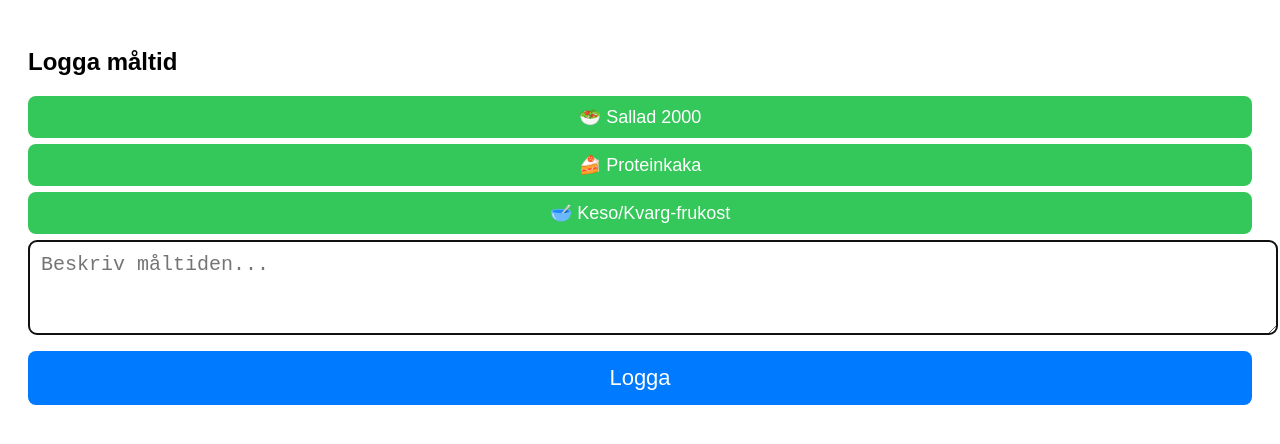
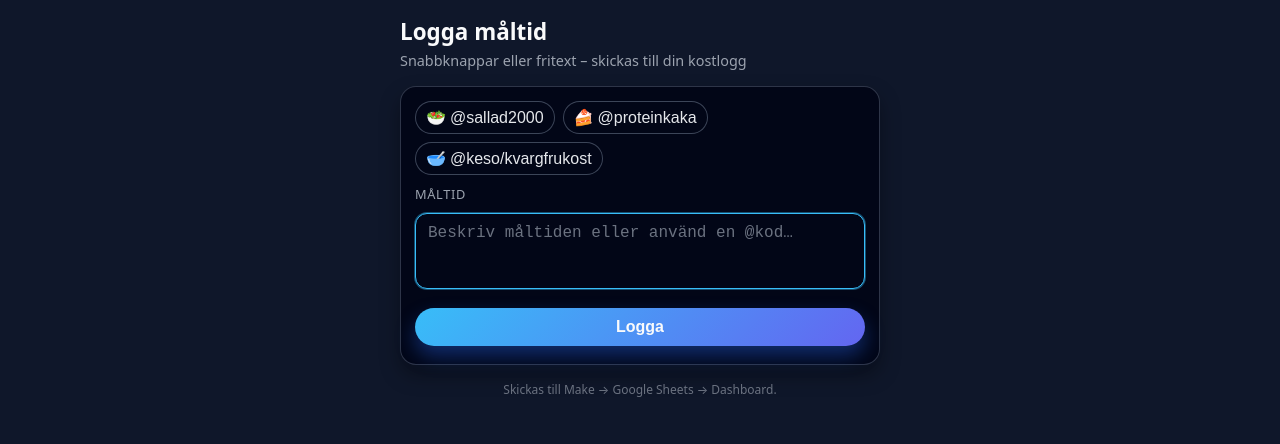
Before and after one commit to Effectgrad2/Kostlogg, a plain HTML site: page index.html in a window 1280 px wide. Drawn offline with Linux system fonts and the light colour scheme.

Commit message:
Update index.html

```diff
--- a/index.html
+++ b/index.html
@@ -6,85 +6,199 @@
   <title>Matlogg</title>
   <style>
     body {
-    font-family: sans-serif;
-    padding: 20px;
+      margin: 0;
+      font-family: system-ui, -apple-system, BlinkMacSystemFont, "Segoe UI", sans-serif;
+      background: #0f172a;
+      color: #f9fafb;
+      display: flex;
+      flex-direction: column;
+      align-items: stretch;
+      min-height: 100vh;
     }
+
+    .app {
+      max-width: 480px;
+      margin: 0 auto;
+      padding: 16px 16px 32px;
+    }
+
+    h1 {
+      font-size: 1.4rem;
+      margin: 0 0 4px;
+    }
+
+    .subtitle {
+      font-size: 0.9rem;
+      color: #9ca3af;
+      margin-bottom: 16px;
+    }
+
+    .card {
+      background: #020617;
+      border-radius: 16px;
+      padding: 14px 14px 18px;
+      box-shadow: 0 10px 20px rgba(0,0,0,0.35);
+      border: 1px solid rgba(148,163,184,0.3);
+      margin-bottom: 16px;
+    }
+
+    label {
+      font-size: 0.8rem;
+      text-transform: uppercase;
+      letter-spacing: 0.05em;
+      color: #9ca3af;
+      display: block;
+      margin-bottom: 6px;
+    }
+
     textarea {
       width: 100%;
-    font-size: 20px;
-    padding: 12px;
-    margin-bottom: 12px;
-    border-radius: 8px;
-    border: 1px solid #ccc;
+      font-size: 1rem;
+      padding: 10px 12px;
+      margin-top: 4px;
+      margin-bottom: 10px;
+      border-radius: 12px;
+      border: 1px solid rgba(148,163,184,0.5);
+      background: #020617;
+      color: #f9fafb;
+      box-sizing: border-box;
+      resize: none;
     }
-  button {
+
+    textarea::placeholder {
+      color: #6b7280;
+    }
+
+    textarea:focus {
+      outline: none;
+      border-color: #38bdf8;
+      box-shadow: 0 0 0 1px rgba(56,189,248,0.4);
+    }
+
+    .primary-btn {
       width: 100%;
-    font-size: 22px;
-    padding: 14px;
-    border-radius: 8px;
+      margin-top: 4px;
       border: none;
-    color: white;
-    background-color: #007AFF;
+      border-radius: 999px;
+      padding: 10px 14px;
+      font-size: 1rem;
+      font-weight: 600;
+      background: linear-gradient(135deg,#38bdf8,#6366f1);
+      color: #f9fafb;
+      cursor: pointer;
+      box-shadow: 0 10px 20px rgba(37,99,235,0.4);
+    }
+
+    .primary-btn:active {
+      transform: translateY(1px);
+      box-shadow: 0 6px 14px rgba(37,99,235,0.35);
+    }
+
+    .quick-buttons {
+      display: flex;
+      flex-wrap: wrap;
+      gap: 8px;
       margin-bottom: 10px;
     }
-  .quick-buttons button {
-    background-color: #34C759;
-    font-size: 18px;
-    padding: 10px;
-    margin-bottom: 6px;
+
+    .quick-btn {
+      border-radius: 999px;
+      border: 1px solid rgba(148,163,184,0.4);
+      background: #020617;
+      color: #e5e7eb;
+      padding: 6px 10px;
+      font-size: 0.8rem;
+      cursor: pointer;
+      display: inline-flex;
+      align-items: center;
+      gap: 4px;
     }
+
+    .quick-btn span {
+      font-size: 1rem;
+    }
+
+    .quick-btn:hover {
+      border-color: #38bdf8;
+    }
+
     #msg {
-    font-size: 18px;
-    color: green;
-    padding: 10px 0;
+      font-size: 0.85rem;
+      color: #4ade80;
+      padding: 6px 0 0;
       display: none;
+    }
+
+    .footer {
+      margin-top: 12px;
+      font-size: 0.75rem;
+      color: #6b7280;
+      text-align: center;
     }
   </style>
 </head>
 <body>
 
-<h2>Logga måltid</h2>
+  <div class="app">
+    <h1>Logga måltid</h1>
+    <div class="subtitle">Snabbknappar eller fritext – skickas till din kostlogg</div>
 
+    <div class="card">
       <!-- Snabbknappar -->
       <div class="quick-buttons">
-  <button type="button" onclick="submitRecipe('sallad2000')">🥗 Sallad 2000</button>
-  <button type="button" onclick="submitRecipe('proteinkaka')">🍰 Proteinkaka</button>
-  <button type="button" onclick="submitRecipe('keso/kvargfrukost')">🥣 Keso/Kvarg-frukost</button>
+        <button type="button" class="quick-btn" onclick="submitRecipe('sallad2000')">
+          <span>🥗</span><span>@sallad2000</span>
+        </button>
+        <button type="button" class="quick-btn" onclick="submitRecipe('proteinkaka')">
+          <span>🍰</span><span>@proteinkaka</span>
+        </button>
+        <button type="button" class="quick-btn" onclick="submitRecipe('keso/kvargfrukost')">
+          <span>🥣</span><span>@keso/kvargfrukost</span>
+        </button>
       </div>
 
+      <label for="mealInput">Måltid</label>
+      <textarea id="mealInput" name="meal" autofocus placeholder="Beskriv måltiden eller använd en @kod…" rows="3"></textarea>
 
-<textarea id="mealInput" name="meal" autofocus placeholder="Beskriv måltiden..." rows="3"></textarea>
-<button type="button" onclick="sendMeal()">Logga</button>
+      <button type="button" class="primary-btn" onclick="sendMeal()">Logga</button>
 
       <div id="msg">✔️ Måltid loggad!</div>
+    </div>
+
+    <div class="footer">
+      Skickas till Make → Google Sheets → Dashboard.
+    </div>
+  </div>
 
   <script>
-
     const webhookURL = "https://hook.eu1.make.com/vrjzc3t5peepxuhbn8s4lm6ge8styvqi";
 
     function showMessage() {
-  document.getElementById('msg').style.display = "block";
-  setTimeout(() => document.getElementById('msg').style.display = "none", 2000);
+      const msg = document.getElementById('msg');
+      msg.style.display = "block";
+      setTimeout(() => msg.style.display = "none", 2000);
     }
 
     function sendMeal() {
-  const meal = document.getElementById('mealInput').value.trim();
+      const input = document.getElementById('mealInput');
+      const meal = input.value.trim();
       if (meal === "") return;
+
       fetch(webhookURL, {
         method: "POST",
         headers: {"Content-Type": "application/x-www-form-urlencoded"},
         body: "meal=" + encodeURIComponent(meal)
       }).then(() => {
-    document.getElementById('mealInput').value = "";
+        input.value = "";
         showMessage();
+      }).catch(() => {
+        // om du vill kan vi lägga till felmeddelande här senare
       });
     }
 
     function submitRecipe(code) {
       document.getElementById('mealInput').value = '@' + code;
     }
-
-
   </script>
 
 </body>
```
Lines whose indentation alone changed are shown as unchanged.
